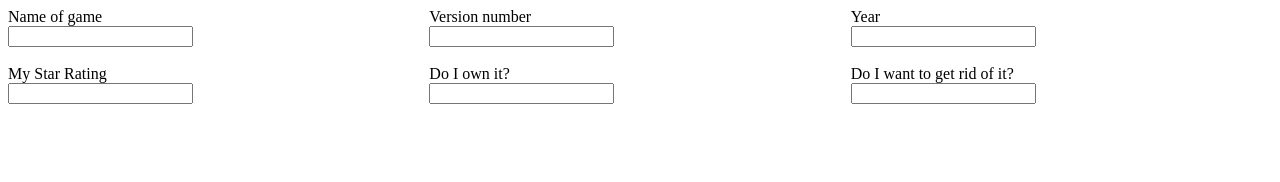
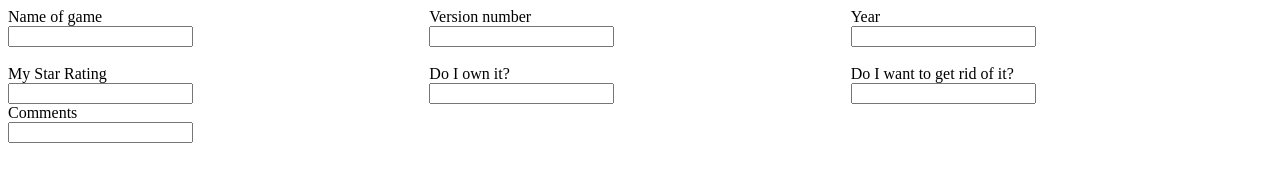
Before and after one commit to jimmyjot/GameCollection, a plain HTML site: page index.html in a window 1280 px wide. Drawn offline with Linux system fonts and the light colour scheme.

Commit message:
Added Comments box

```diff
--- a/index.html
+++ b/index.html
@@ -30,5 +30,9 @@
       <div class="grid-item" id="own"><input type="text" name="versionEntry" id="versionEntry" /></div>
       <div class="grid-item" id="rid"><input type="text" name="yearEntry" id="yearEntry" /></div>
     </div>
+    <div class="grid-item" id="commentsHeader">
+      <div class="grid-item" id="comments">Comments</div>
+      <div class="grid-item" id="comments"><input type="textArea" name="commentBox" id="commentEntry" /></div>
+    </div>
   </body>
 </html>
```
